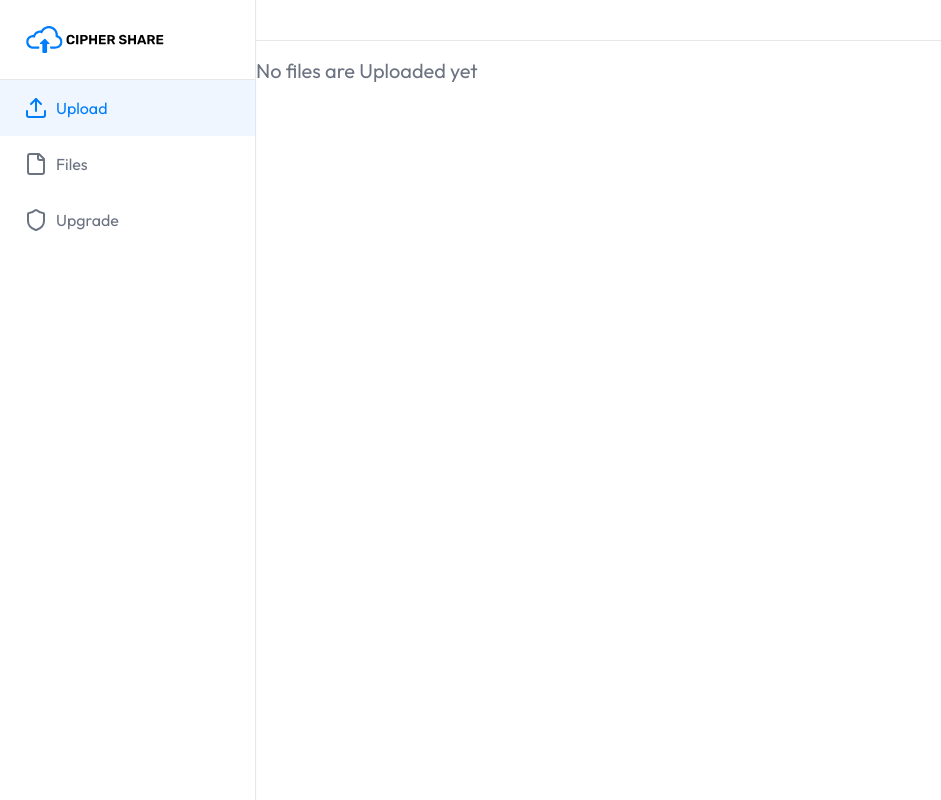
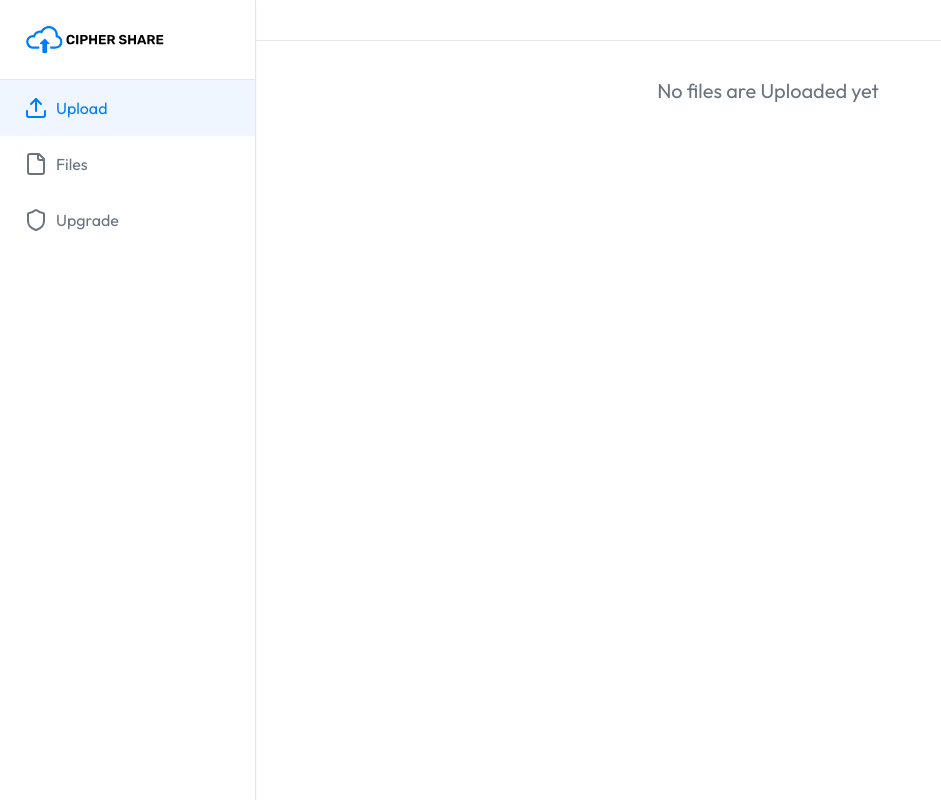
Before and after one commit to HarshPrajapati2003/CipherShare, a Next.js app: page /files in a window 1280 px wide. Shown: the whole page, without its empty margins (0-941 px from the left). Built offline with nearby package versions, Linux system fonts and the light colour scheme; no server answers.

Commit message:
email template changed

```diff
--- a/app/(dashboard)/(roues)/file-preview/[fileId]/_components/FileShareForm.js
+++ b/app/(dashboard)/(roues)/file-preview/[fileId]/_components/FileShareForm.js
@@ -28,7 +28,7 @@ function FileShareForm({ file, onPasswordSave }) {
     if (email) {
       try {
         const res = await axios.post(
-          "https://cipher-share.vercel.app/api/send",
+          `https://cipher-share.vercel.app/api/send`,
           {
             fileName: file.fileName,
             fileSize: file.fileSize,
--- a/app/(dashboard)/(roues)/files/page.js
+++ b/app/(dashboard)/(roues)/files/page.js
@@ -48,7 +48,9 @@ function Files() {
 
   return (
     <>
-      {(file.length>0) ? (<><div class="mx-auto max-w-3xl text-center my-9">
+      {file.length > 0 ? (
+        <>
+          <div class="mx-auto max-w-3xl text-center my-9">
             <h2 class="text-3xl font-bold text-primary sm:text-4xl">
               Your Uploaded Files
             </h2>
@@ -62,9 +64,13 @@ function Files() {
             setFile={setFile}
             setRender={setRender}
             render={render}
-      /></>):<p class="mt-4 text-gray-500 sm:text-xl">
-          No files are Uploaded yet
-        </p>}
+          />
+        </>
+      ) : (
+        <div class="mx-auto max-w-3xl text-center my-9">
+          <p class="mt-4 text-gray-500 sm:text-xl">No files are Uploaded yet</p>
+        </div>
+      )}
     </>
   );
 }
--- a/app/_utils/EmailTemplate.js
+++ b/app/_utils/EmailTemplate.js
@@ -4,7 +4,7 @@ export const EmailTemplate = (
   fileType,
   userName,
   shortUrl,
-  email
+  userEmail
 ) =>
   `<!DOCTYPE html>
 <html lang="en" xmlns="http://www.w3.org/1999/xhtml" xmlns:v="urn:schemas-microsoft-com:vml"
@@ -342,7 +342,8 @@ export const EmailTemplate = (
                             <tr>
                                 <td style="padding: 0 2.5em; text-align: center; padding-bottom: 3em;">
                                     <div class="text">
-                                        <h2>${userName} Shared this file with You ${email}</h2>
+                                        <h2>${userEmail}</h2>
+                                        <h2>${userName} Shared this file with You</h2>
                                     </div>
                                 </td>
                             </tr>
@@ -352,9 +353,15 @@ export const EmailTemplate = (
                                         <img src="https://firebasestorage.googleapis.com/v0/b/first-project-11055.appspot.com/o/file-upload%2Ffile-gif.gif?alt=media&token=51f9daa6-7e46-4eb7-af15-1aa1e4bab37d" alt=""
                                             style="width: 200px; max-width: 600px; height: auto; margin: auto; display: block;">
                                         <h3 class="name">File Name : ${fileName}</h3>
-                                        <span class="position"> 📑 ${fileType} ⚡ ${(fileSize/1024/1024).toFixed(2)}MB</span>
+                                        <span class="position"> 📑 ${fileType} ⚡ ${(
+    fileSize /
+    1024 /
+    1024
+  ).toFixed(2)}MB</span>
                                         <p><a href=${shortUrl} class="btn btn-primary">Open File</a></p>
-                                        <p><a href=${process.env.NEXT_PUBLIC_BASE_URL} class="btn-custom">Visit Website</a></p>
+                                        <p><a href=${
+                                          process.env.NEXT_PUBLIC_BASE_URL
+                                        } class="btn-custom">Visit Website</a></p>
                                     </div>
                                 </td>
                             </tr>
@@ -367,7 +374,9 @@ export const EmailTemplate = (
                 style="margin: auto;">
                 <tr>
                     <td class="bg_light" style="text-align: center;">
-                        <p>No longer want to receive these email? You can <a href=${process.env.NEXT_PUBLIC_BASE_URL}
+                        <p>No longer want to receive these email? You can <a href=${
+                          process.env.NEXT_PUBLIC_BASE_URL
+                        }
                                 style="color: rgba(0,0,0,.8);">Unsubscribe here</a></p>
                     </td>
                 </tr>
--- a/app/api/send/route.js
+++ b/app/api/send/route.js
@@ -32,7 +32,7 @@ export const POST = async (req) => {
         fileType,
         userName,
         shortUrl,
-        email
+        userEmail
       ),
     };
 
--- a/middleware.ts
+++ b/middleware.ts
@@ -4,7 +4,7 @@ import { authMiddleware } from "@clerk/nextjs";
 // Please edit this to allow other routes to be public as needed.
 // See https://clerk.com/docs/references/nextjs/auth-middleware for more information about configuring your Middleware
 export default authMiddleware({
-  publicRoutes:['/','/api/(.*)','/f/(.*)']
+  publicRoutes:['/','/api/send','/f/(.*)']
 });
 
 export const config = {
```
Lines whose indentation alone changed are shown as unchanged.
